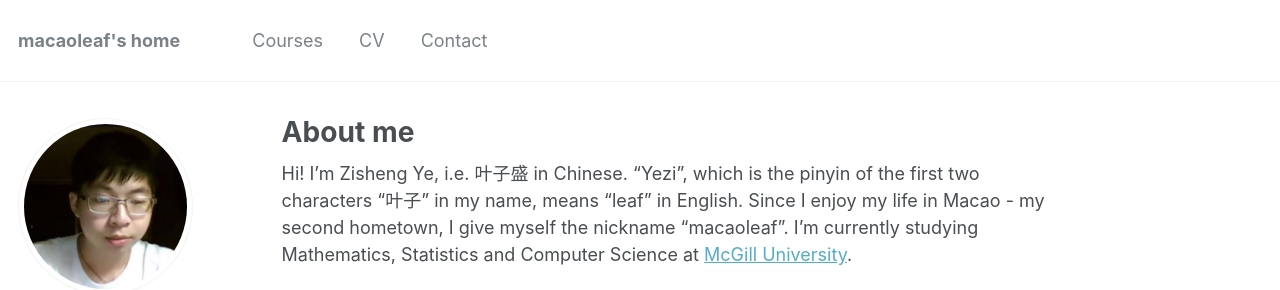
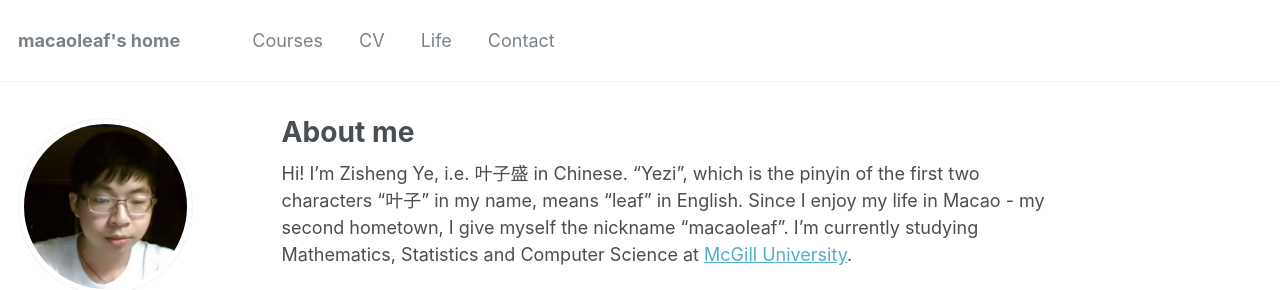
Before and after one commit to macaoleaf/macaoleaf.github.io, a Jekyll site: the page built from _pages/about.md, in a window 1280 px wide and 1064 px high. Shown: the top 290 px of the window. Built offline with Jekyll 4.4.1, drawn with Linux system fonts in a browser that asks for light colours.

Commit message:
life section added, testing

```diff
--- a/_data/navigation.yml
+++ b/_data/navigation.yml
@@ -21,6 +21,9 @@ main:
   - title: "CV"
     url: /cv/
 
+  - title: "Life"
+    url: /life
+
   - title: "Contact"
     url: /contact/
   #- title: "Guide"
```
Also changed, not shown: _pages/Life.md (added, +1 -0 lines), 1 other file.
